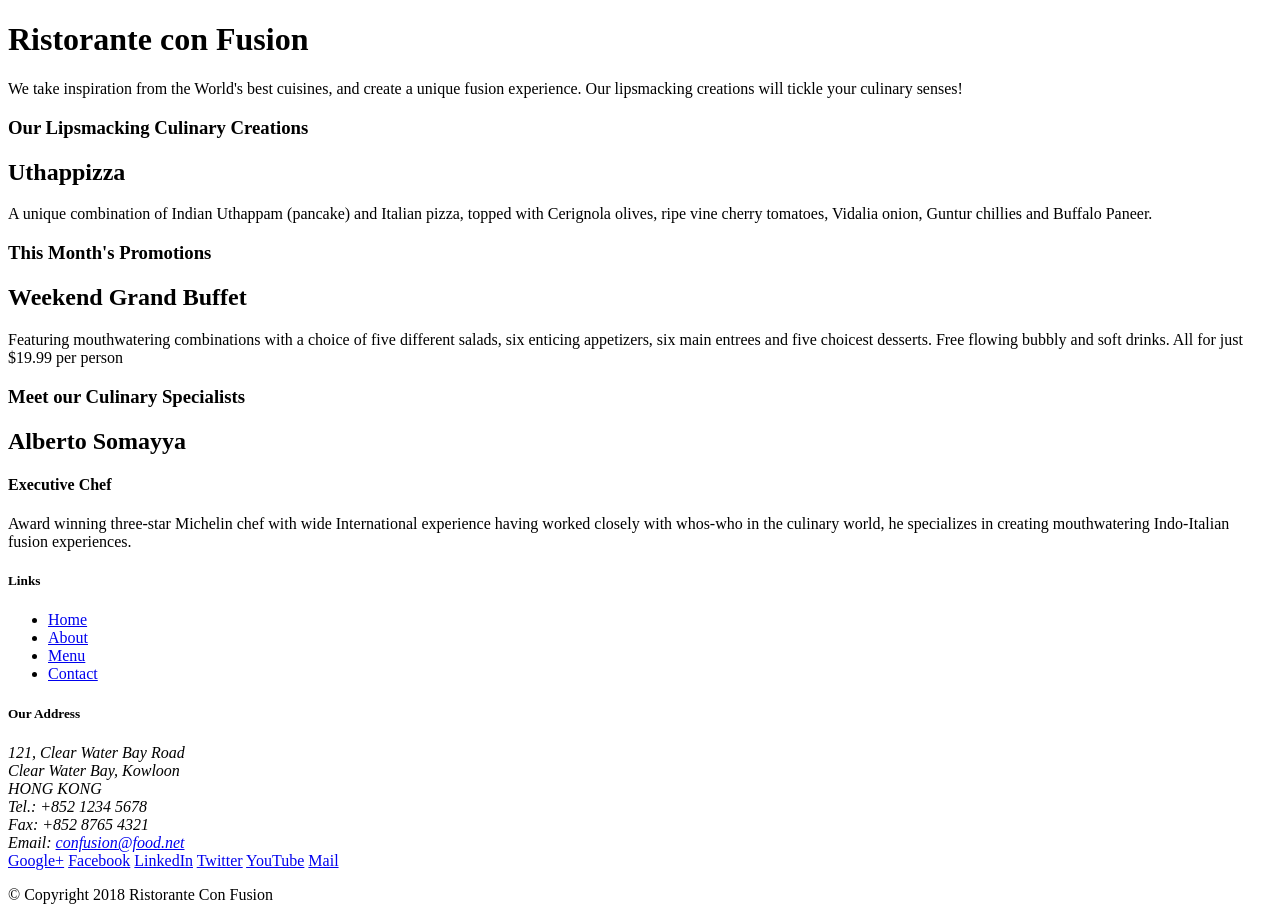
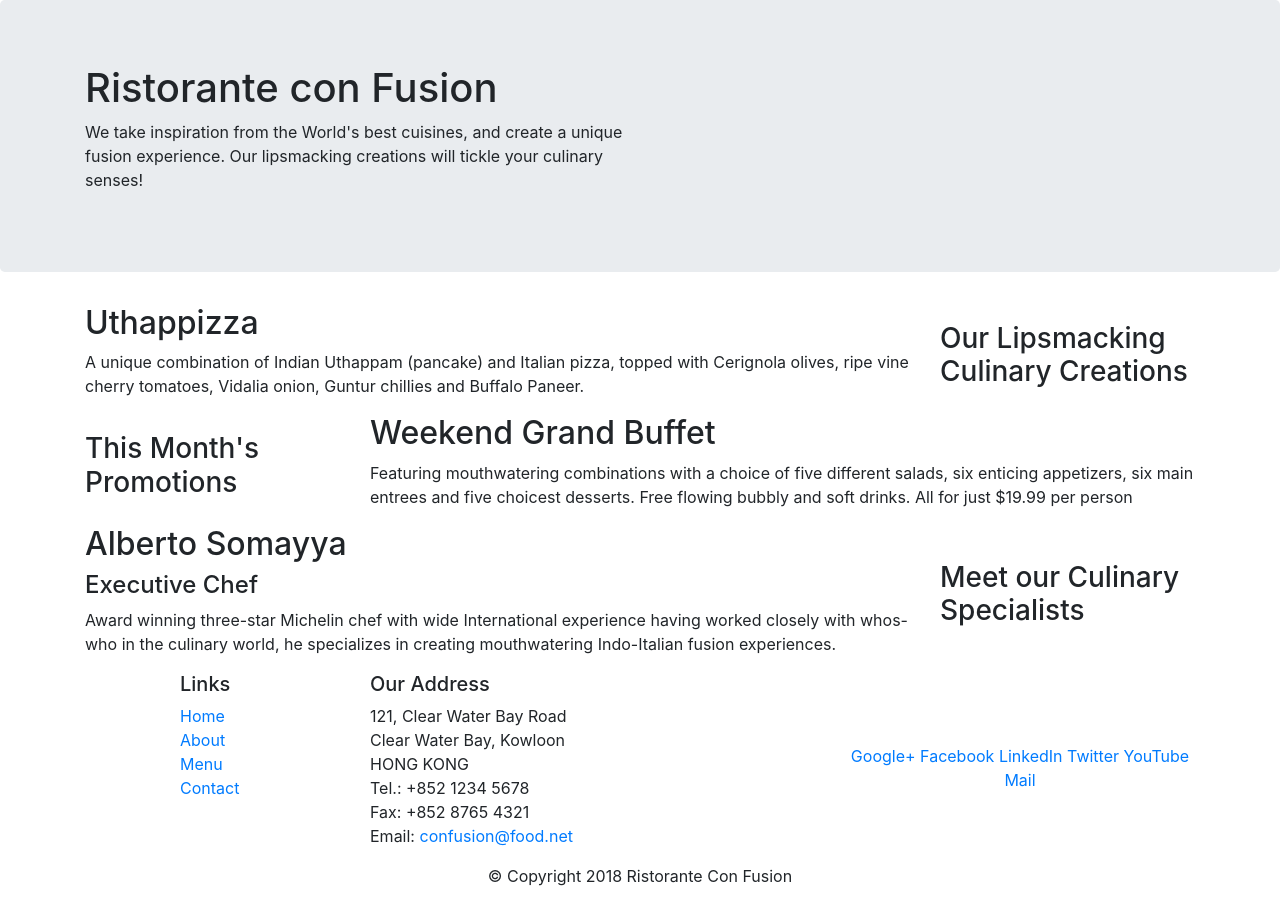
Before and after one commit to kishen846/Coursera-FSWD-Course1, a website: page index.html in a window 1280 px wide. Drawn offline with nearby package versions, Linux system fonts and the light colour scheme.

Commit message:
Intro. Bootstrap

```diff
--- a/index.html
+++ b/index.html
@@ -2,51 +2,59 @@
 <html lang="en">
 
 <head>
+    <!-- Required meta tags always come first -->
+    <meta charset="utf-8">
+    <meta name="viewport" content="width=device-width, initial-scale=1, shrink-to-fit=no">
+    <meta http-equiv="x-ua-compatible" content="ie=edge">
+
+    <!-- Bootstrap CSS -->
+    <link rel="stylesheet" href="node_modules/bootstrap/dist/css/bootstrap.min.css">
+    <link rel="stylesheet" href="css/style.css">
     <title>Ristorante Con Fusion</title>
 </head>
 
 <body>
 
-    <header>
-        <div>
-            <div>
-                <div>
+    <header class="jumbotron">
+        <div class="container">
+            <div class="row row-header">
+                <div class="col-12 col-sm-6">
                     <h1>Ristorante con Fusion</h1>
                     <p>We take inspiration from the World's best cuisines, and create a unique fusion experience. Our lipsmacking creations will tickle your culinary senses!</p>
                 </div>
-                <div>
+                <div class="col-12 col-sm">
                 </div>
             </div>
         </div>
     </header>
 
-    <div>
-        <div>
-            <div>
+    <div class="container">
+        <div class="row row-content align-items-center">
+            <div class="col-12 col-sm-4 order-sm-last col-md-3">
                 <h3>Our Lipsmacking Culinary Creations</h3>
             </div>
-            <div>
+            <div class="col col-sm order-sm-first col-md">
                 <h2>Uthappizza</h2>
                 <p>A unique combination of Indian Uthappam (pancake) and Italian pizza, topped with Cerignola olives, ripe vine cherry tomatoes, Vidalia onion, Guntur chillies and Buffalo Paneer.</p>
             </div>
         </div>
 
 
-        <div>
-            <div>
+        <div class="row row-content align-items-center">
+            <div class="col-12 col-sm-4 col-md-3">
                 <h3>This Month's Promotions</h3>
             </div>
-            <div>
+            <div class="col col-sm col-md">
                 <h2>Weekend Grand Buffet</h2>
                 <p>Featuring mouthwatering combinations with a choice of five different salads, six enticing appetizers, six main entrees and five choicest desserts. Free flowing bubbly and soft drinks. All for just $19.99 per person </p>
             </div>
         </div>
 
-        <div>
-            <div>
+        <div class="row row-content align-items-center">
+            <div class="col-12 col-sm-4 order-sm-last col-md-3">
                 <h3>Meet our Culinary Specialists</h3>
             </div>
-            <div>
+            <div class="col col-sm order-sm-first col-md">
                 <h2>Alberto Somayya</h2>
                 <h4>Executive Chef</h4>
                 <p>Award winning three-star Michelin chef with wide International experience having worked closely with whos-who in the culinary world, he specializes in creating mouthwatering Indo-Italian fusion experiences. </p>
@@ -54,19 +62,19 @@
         </div>
     </div>
 
-    <footer>
-        <div>
-            <div>
-                <div>
+    <footer class="footer">
+        <div class="container">
+            <div class="row">
+                <div class="col-4 offset-1 col-sm-2">
                     <h5>Links</h5>
-                    <ul>
+                    <ul class="list-unstyled">
                         <li><a href="#">Home</a></li>
                         <li><a href="#">About</a></li>
                         <li><a href="#">Menu</a></li>
                         <li><a href="#">Contact</a></li>
                     </ul>
                 </div>
-                <div>
+                <div class="col-7 col-sm-5">
                     <h5>Our Address</h5>
                     <address>
 		              121, Clear Water Bay Road<br>
@@ -77,8 +85,8 @@
 		              Email: <a href="mailto:confusion@food.net">confusion@food.net</a>
 		           </address>
                 </div>
-                <div>
-                    <div>
+                <div class="col-12 col-sm-4 align-self-center">
+                    <div class="text-center">
                         <a href="http://google.com/+">Google+</a>
                         <a href="http://www.facebook.com/profile.php?id=">Facebook</a>
                         <a href="http://www.linkedin.com/in/">LinkedIn</a>
@@ -88,14 +96,17 @@
                     </div>
                 </div>
            </div>
-           <div>
-                <div>
+           <div class="row justify-content-center">
+                <div class="col-auto">
                     <p>© Copyright 2018 Ristorante Con Fusion</p>
                 </div>
            </div>
         </div>
     </footer>
-
+    <!-- jQuery first, then Popper.js, then Bootstrap JS. -->
+    <script src="node_modules/jquery/dist/jquery.slim.min.js"></script>
+    <script src="node_modules/popper.js/dist/umd/popper.min.js"></script>
+    <script src="node_modules/bootstrap/dist/js/bootstrap.min.js"></script>
 </body>
 
 </html>
--- a/package.json
+++ b/package.json
@@ -12,5 +12,10 @@
   "license": "ISC",
   "devDependencies": {
     "lite-server": "^2.3.0"
+  },
+  "dependencies": {
+    "bootstrap": "^4.0.0",
+    "jquery": "^3.3.1",
+    "popper.js": "^1.12.9"
   }
 }
```
Also changed, not shown: 1 other file.
